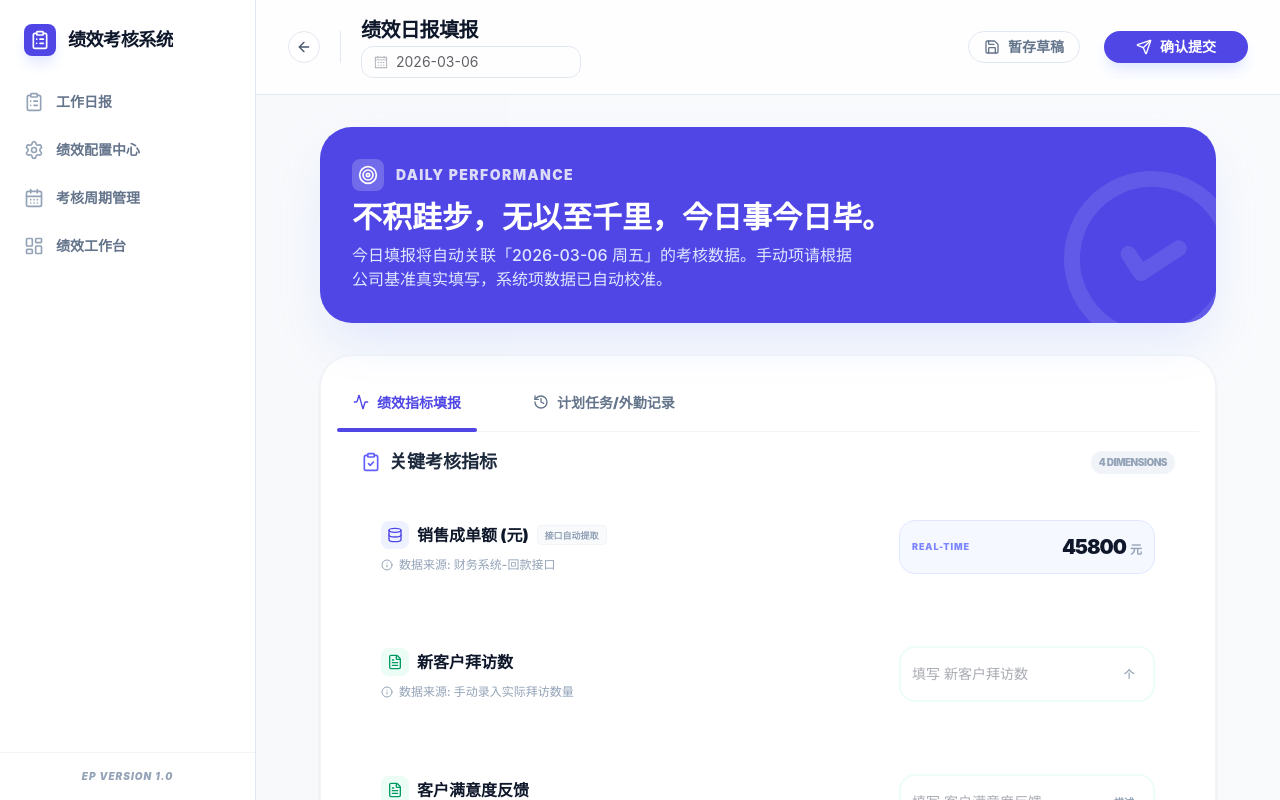
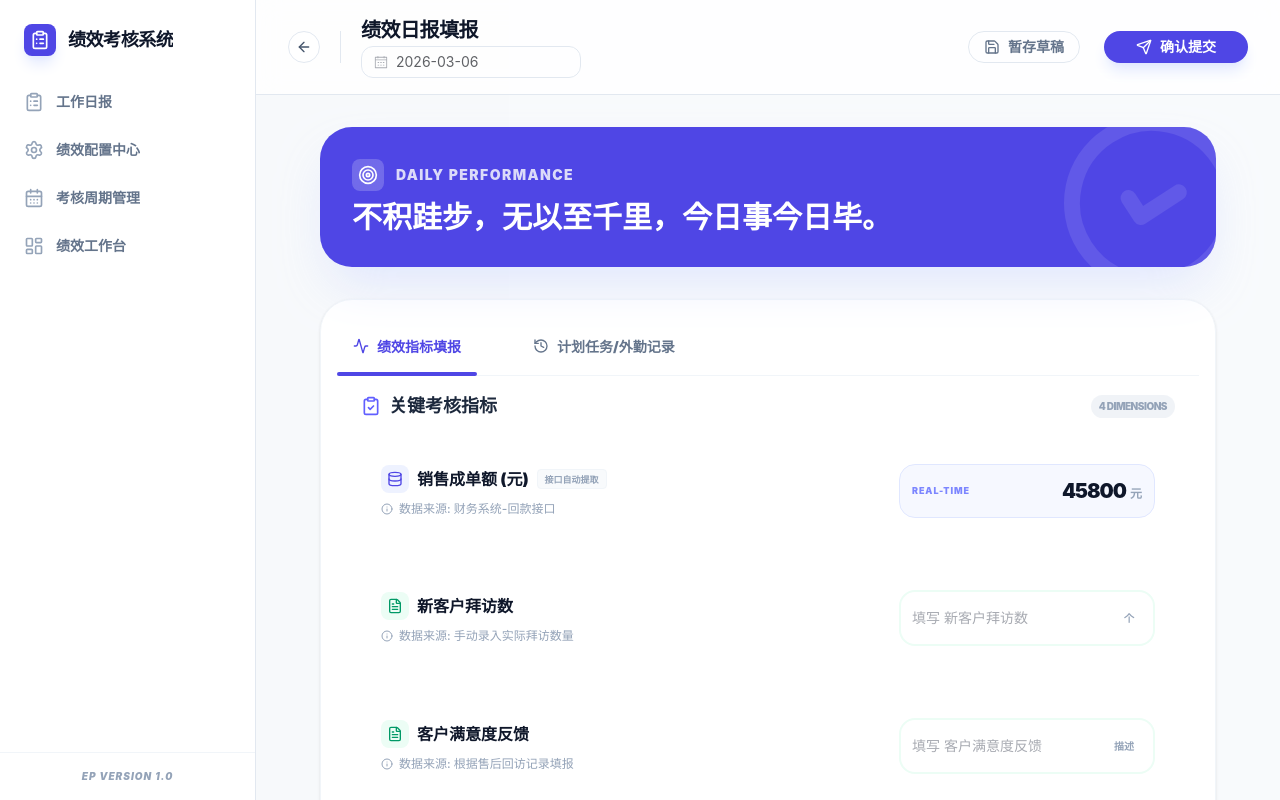
Before and after one commit to JinLingfeng/performance, a Vue app in the folder element-plus-version/: page /daily-report/fill in a window 1280 px wide. Built offline with nearby package versions, Linux system fonts and the light colour scheme.

Commit message:
style: remove sub-text below slogan in Daily Report form and cleanup unused code

```diff
--- a/element-plus-version/src/views/report/DailyReportForm.vue
+++ b/element-plus-version/src/views/report/DailyReportForm.vue
@@ -103,12 +103,7 @@ const handleSubmit = () => {
   })
 }
 
-const formatDate = (dateStr: string | null | undefined) => {
-  if (!dateStr) return ''
-  const date = new Date(dateStr)
-  const days = ['周日', '周一', '周二', '周三', '周四', '周五', '周六']
-  return `${dateStr} ${days[date.getDay()]}`
-}
+
 
 const dailySlogans = [
   '行而不辍，履践致远，每一份努力都在发光。',
@@ -216,10 +211,7 @@ const taskRecords = ref([
                </div>
                <span class="text-sm font-black uppercase tracking-widest opacity-80">DAILY PERFORMANCE</span>
             </div>
-            <h2 class="text-3xl font-black mb-2">{{ currentSlogan }}</h2>
-            <p class="text-indigo-100 font-medium max-w-lg">
-              今日填报将自动关联「{{ formatDate(fillDate!) }}」的考核数据。手动项请根据公司基准真实填写，系统项数据已自动校准。
-            </p>
+            <h2 class="text-3xl font-black mb-0">{{ currentSlogan }}</h2>
           </div>
           <!-- Decorative Icons -->
           <CheckCircle2 class="absolute -right-8 -bottom-8 h-48 w-48 text-white/10 rotate-12" />
```
